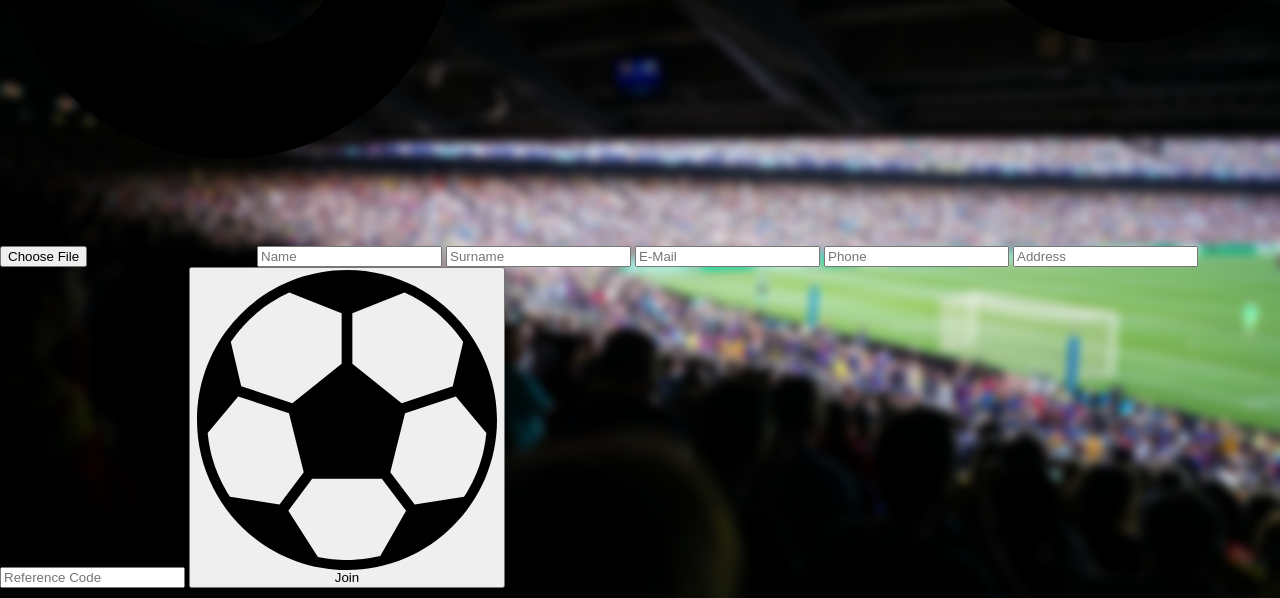
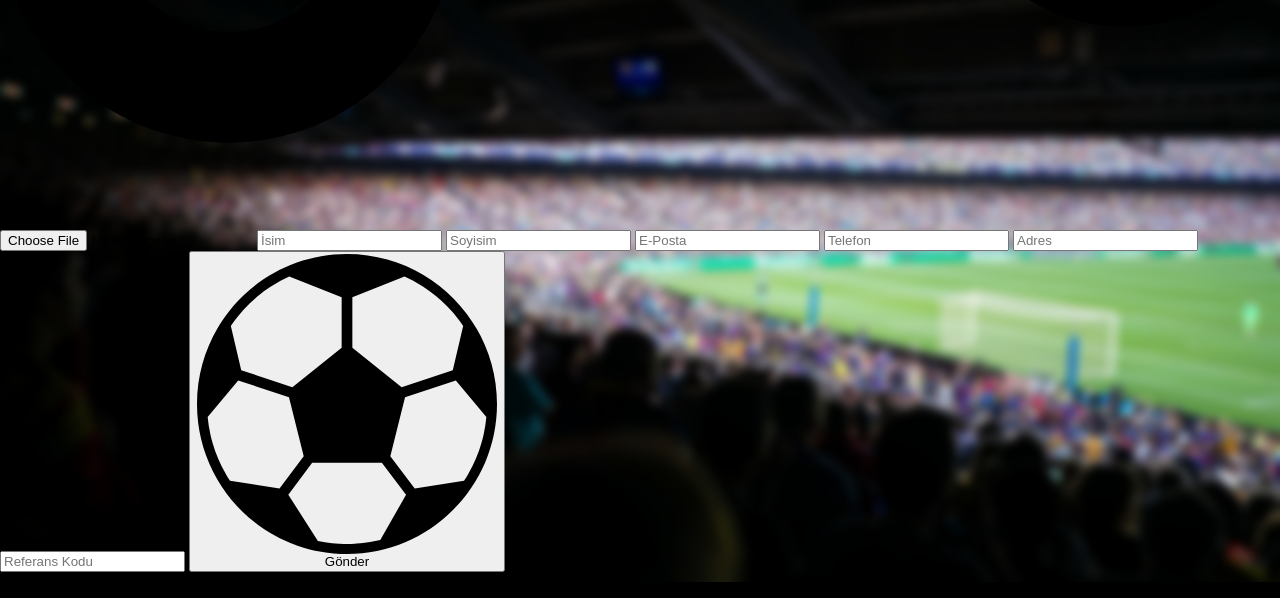
Before and after one commit to ykavras/football, a Django app: template football/apps/main/templates/main.html in a window 1280 px wide. Shown: the part 2720-3318 px from the top of the page. Run offline with Django 3.2, Linux system fonts and the light colour scheme; the template is opened without the code that fills it, so the values that code supplies are empty; some libraries are stand-ins or nearby versions.

Commit message:
edited styles and html

```diff
--- a/football/apps/main/templates/main.html
+++ b/football/apps/main/templates/main.html
@@ -5,7 +5,6 @@
             <div class="teams">
                 <div class="team" style="background-image: url({% static 'img/logos/gs-logo.png' %})"></div>
                 <div class="info">
-                    <p>31.Hafta</p>
                     <p>19:00</p>
                     <p>29 Nisan 2019 Pazar</p>
                 </div>
@@ -15,7 +14,7 @@
         </div>
         <a class="join-btn">
             <img src="{% static 'img/ticket.svg' %}" alt="ticket">
-            <span>Buy Ticket</span>
+            <span>Bileti Al</span>
         </a>
         <form>
             <div class="form-content">
@@ -24,33 +23,33 @@
                 </div>
                 <div id="cropper">
                     <img src="{% static 'img/cut.svg' %}" alt="cut">
-                    <span>Cut</span>
+                    <span>Resmi Kes</span>
                 </div>
                 <input type="hidden" id="imagebase64" name="imagebase64">
                 <label for="upload-image">
-                    <input type="file" name="image" id="upload-image" value="Choose a file" required>
+                    <input type="file" name="image" id="upload-image" required>
                 </label>
                 <label for="name">
-                    <input type="text" name="name" id="name" placeholder="Name" required>
+                    <input type="text" name="name" id="name" placeholder="İsim" required>
                 </label>
                 <label for="surname">
-                    <input type="text" name="surname" id="surname" placeholder="Surname" required>
+                    <input type="text" name="surname" id="surname" placeholder="Soyisim" required>
                 </label>
                 <label for="email">
-                    <input type="email" name="email" id="email" placeholder="E-Mail" required>
+                    <input type="email" name="email" id="email" placeholder="E-Posta" required>
                 </label>
                 <label for="tel">
-                    <input type="tel" name="tel" id="tel" placeholder="Phone" required>
+                    <input type="tel" name="tel" id="tel" placeholder="Telefon" required>
                 </label>
                 <label for="address">
-                    <input name="address" id="address" placeholder="Address" required>
+                    <input name="address" id="address" placeholder="Adres" required>
                 </label>
                 <label for="reference-code">
-                    <input type="text" name="reference_code" id="reference-code" placeholder="Reference Code" required>
+                    <input type="text" name="reference_code" id="reference-code" placeholder="Referans Kodu">
                 </label>
                 <button type="submit">
                     <img src="{% static 'img/ball.svg' %}" alt="ball">
-                    <span>Join</span>
+                    <span>Gönder</span>
                 </button>
             </div>
         </form>
--- a/static_files/scss/pages/main.scss
+++ b/static_files/scss/pages/main.scss
@@ -178,11 +178,8 @@
 
   .ready {
     position: absolute;
-    left: 0;
-    right: 0;
-    bottom: 0;
-    top: -50px;
-    margin: auto;
+    left: -12px;
+    top: -12px;
     width: 34px;
     height: 34px;
     z-index: 2;
```
Also changed, not shown: static_files/css/styles.css, 1 other file.
